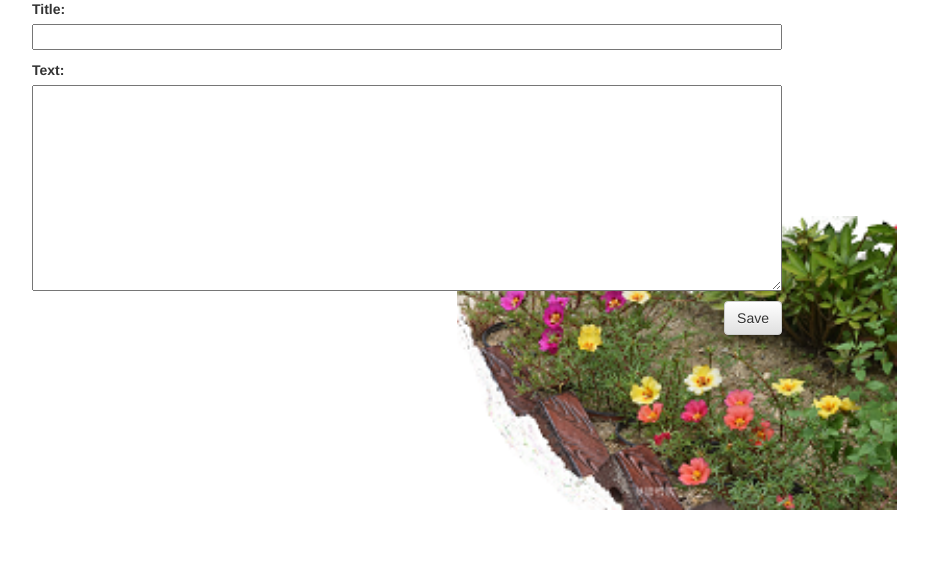
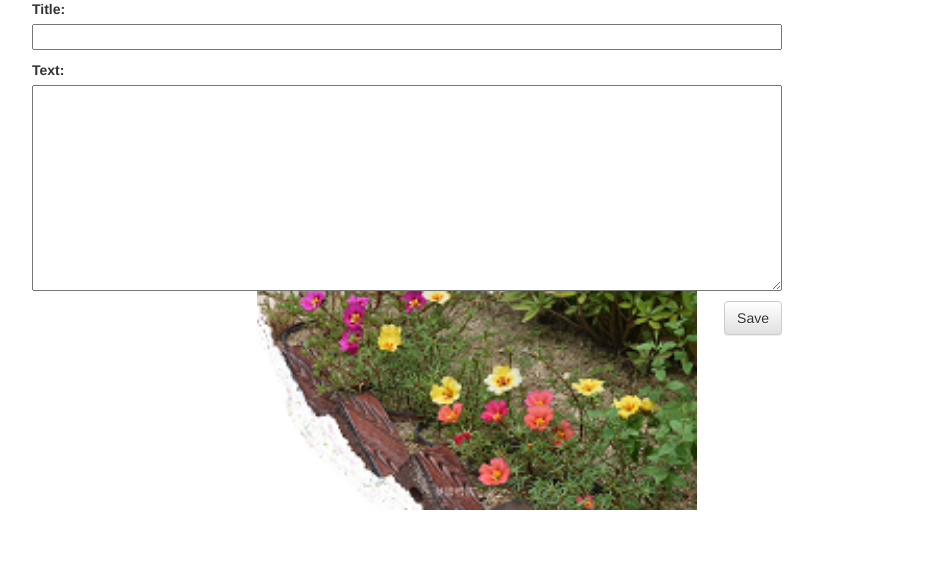
Before and after one commit to kwonwonbai/my-first-blog, a Django app: page /post/new/ in a window 1280 px wide. Shown: the part 239-800 px from the top of the page, without its empty margins (143-1071 px from the left). Run offline with Django 3.2, Linux system fonts and the light colour scheme; some libraries are stand-ins or nearby versions.

Commit message:
한번더

```diff
--- a/blog/templates/blog/base.html
+++ b/blog/templates/blog/base.html
@@ -30,7 +30,7 @@
         <hr style="border: solid 8px green;"> <!-- 수평선 넣기 -->
 
         <div class="floating">
-            <img src="/static/img/rosemoss.png" width="600" alt="My Image" style="width:200%; margin-top:275px; margin-left:670px;" >
+            <img src="/static/img/rosemoss.png" width="600" alt="My Image" style="width:200%; margin-top:275px; margin-left:470px;" >
 
         </div>
 
```
